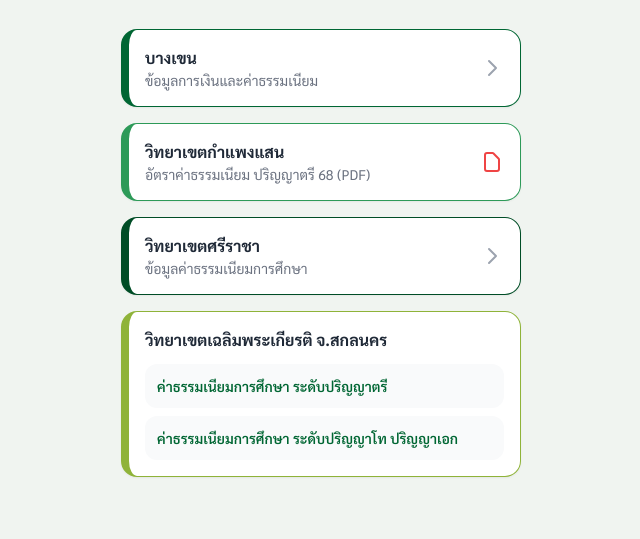
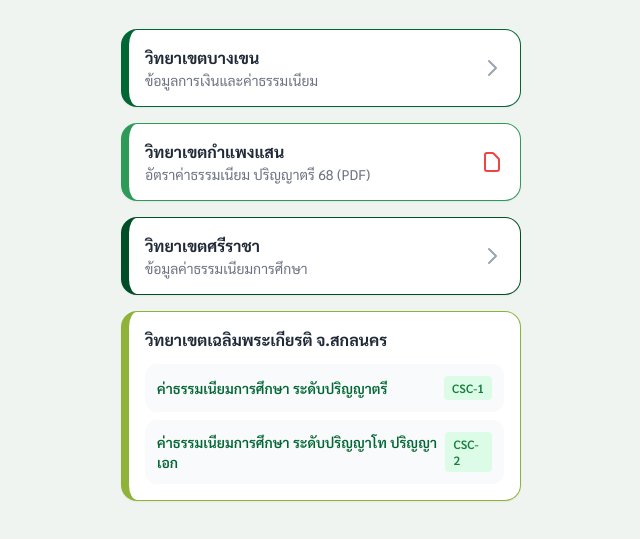
Before and after one commit to hun560/my-web, a plain HTML site: page index.html in a window 1280 px wide. Shown: the part 221-760 px from the top of the page, without its empty margins (319-959 px from the left). Drawn offline with nearby package versions, Linux system fonts and the light colour scheme.

Commit message:
Add files via upload

```diff
--- a/index.html
+++ b/index.html
@@ -68,7 +68,7 @@
         <a href="https://registrar.ku.ac.th/fin" target="_blank"
            class="glass-card flex items-center p-4 rounded-2xl shadow-sm border-l-8 border-[#006633] transition-all btn-hover">
             <div class="flex-1">
-                <h3 class="font-bold text-gray-800">บางเขน</h3>
+                <h3 class="font-bold text-gray-800">วิทยาเขตบางเขน</h3>
                 <p class="text-sm text-gray-500">ข้อมูลการเงินและค่าธรรมเนียม</p>
             </div>
             <svg xmlns="http://www.w3.org/2000/svg" class="h-6 w-6 text-gray-400" fill="none" viewBox="0 0 24 24" stroke="currentColor">
@@ -77,7 +77,7 @@
         </a>
 
         <!-- กำแพงแสน -->
-        <a href="https://ead.kps.ku.ac.th/2025/index.php/component/content/article/pay-kukps?catid=14" target="_blank"
+        <a href="https://admission.kps.ku.ac.th/kpsadm/doc/prs/%E0%B8%AD%E0%B8%B1%E0%B8%95%E0%B8%A3%E0%B8%B2%E0%B8%84%E0%B9%88%E0%B8%B2%E0%B8%98%E0%B8%A3%E0%B8%A3%E0%B8%A1%E0%B9%80%E0%B8%99%E0%B8%B5%E0%B8%A2%E0%B8%A1%E0%B8%81%E0%B8%B2%E0%B8%A3%E0%B8%A8%E0%B8%B6%E0%B8%81%E0%B8%A9%E0%B8%B2%20%E0%B8%AA%E0%B8%B3%E0%B8%AB%E0%B8%A3%E0%B8%B1%E0%B8%9A%E0%B8%99%E0%B8%B4%E0%B8%AA%E0%B8%B4%E0%B8%95%E0%B8%9B%E0%B8%A3%E0%B8%B4%E0%B8%8D%E0%B8%8D%E0%B8%B2%E0%B8%95%E0%B8%A3%E0%B8%B568.pdf" target="_blank"
            class="glass-card flex items-center p-4 rounded-2xl shadow-sm border-l-8 border-[#2d9a58] transition-all btn-hover">
             <div class="flex-1">
                 <h3 class="font-bold text-gray-800">วิทยาเขตกำแพงแสน</h3>
@@ -107,10 +107,12 @@
                 <a href="https://occ.csc.ku.ac.th/reg/?p=2525" target="_blank"
                    class="bg-gray-50 p-3 rounded-xl text-sm ku-text-green font-semibold hover:bg-green-50 flex justify-between items-center transition-colors">
                     ค่าธรรมเนียมการศึกษา ระดับปริญญาตรี
+                    <span class="text-xs bg-green-100 px-2 py-1 rounded text-green-700">CSC-1</span>
                 </a>
                 <a href="https://occ.csc.ku.ac.th/reg/?p=2527" target="_blank"
                    class="bg-gray-50 p-3 rounded-xl text-sm ku-text-green font-semibold hover:bg-green-50 flex justify-between items-center transition-colors">
                     ค่าธรรมเนียมการศึกษา ระดับปริญญาโท ปริญญาเอก
+                    <span class="text-xs bg-green-100 px-2 py-1 rounded text-green-700">CSC-2</span>
                 </a>
             </div>
         </div>
@@ -165,5 +167,4 @@
         }
     </script>
 </body>
-
 </html>
```
